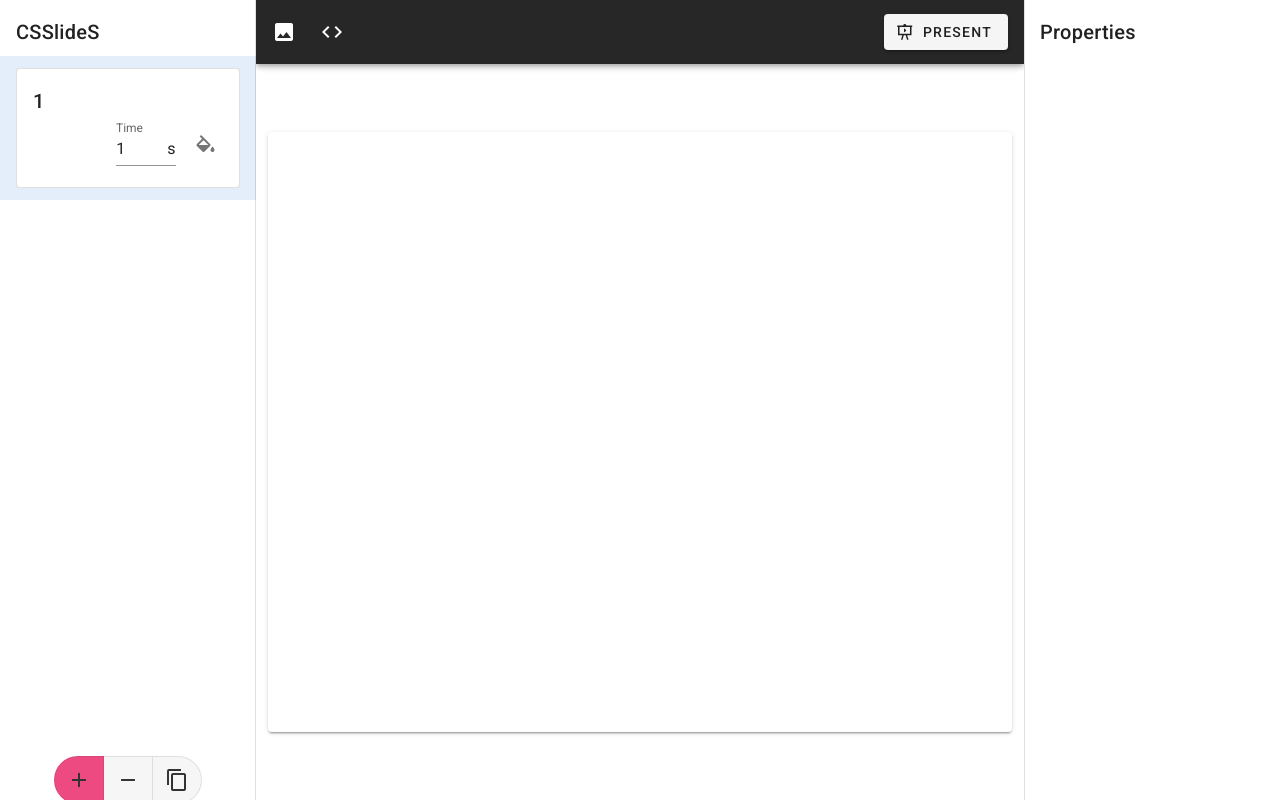
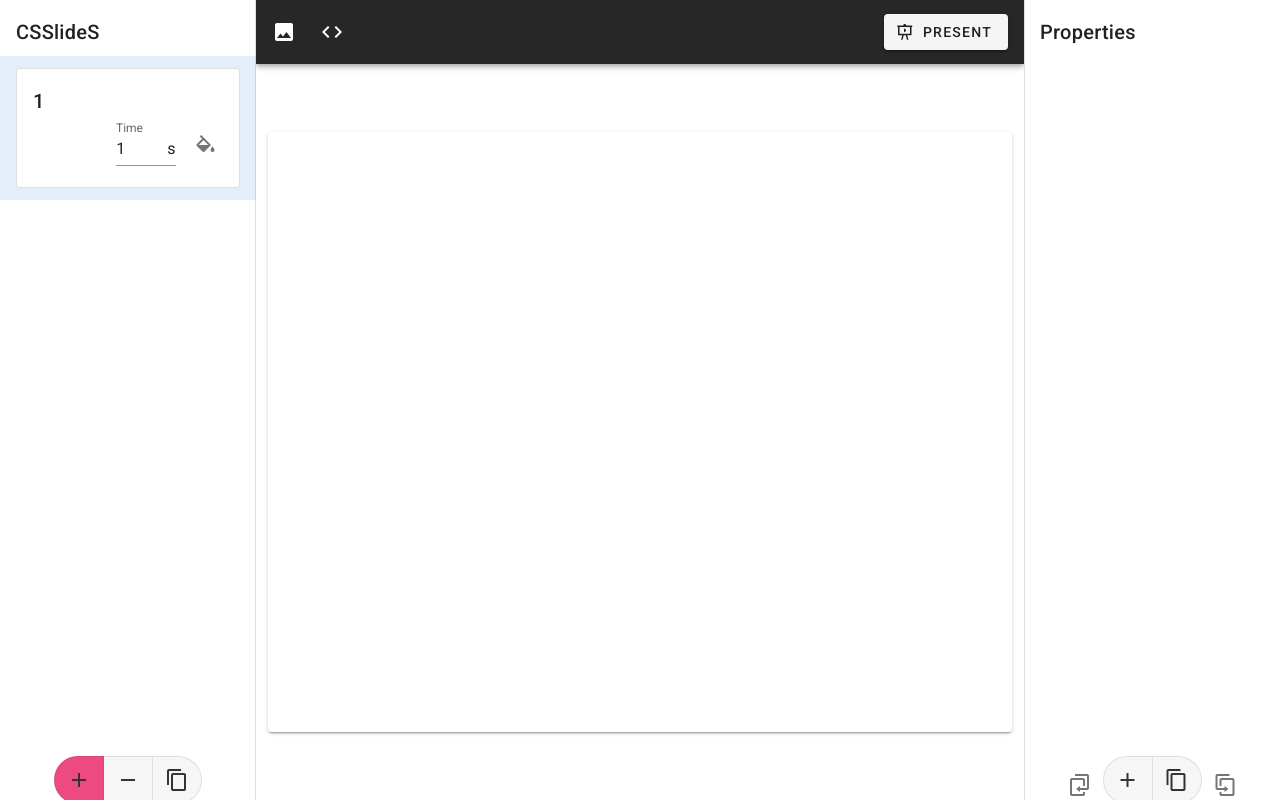
Before and after one commit to jdranczewski/ic-hack-2020, a Vue app in the folder slideshow-editor/: page / in a window 1280 px wide. Built offline with nearby package versions, Linux system fonts and the light colour scheme.

Commit message:
Added a new set of buttons, copying objects to next and prev slide

```diff
--- a/slideshow-editor/src/App.vue
+++ b/slideshow-editor/src/App.vue
@@ -149,6 +149,27 @@
           </v-list-item>
         </v-list-item-group>
       </v-list>
+
+      <template v-slot:append>
+        <v-row align="center" justify="center">
+          <div class="pa-2">
+            <v-btn @click="copyElement(currentSlide-1)" icon>
+              <v-icon style="transform: scaleX(-1)" left>mdi-content-duplicate</v-icon>
+            </v-btn>
+            <v-btn-toggle rounded>
+              <v-btn @click="addSlide(currentSlide)">
+                <v-icon>mdi-plus</v-icon>
+              </v-btn>
+              <v-btn @click="copySlide(currentSlide)">
+                <v-icon>mdi-content-copy</v-icon>
+              </v-btn>
+            </v-btn-toggle>
+            <v-btn @click="copyElement(currentSlide+1)" icon>
+              <v-icon right>mdi-content-duplicate</v-icon>
+            </v-btn>
+          </div>
+        </v-row>
+      </template>
     </v-navigation-drawer>
   </v-app>
 </template>
@@ -203,6 +224,14 @@ export default {
         JSON.parse(JSON.stringify(this.slides[slide_index]))
       );
       this.currentSlide = slide_index + 1;
+    },
+
+    copyElement(into_s) {
+      if (this.slides[into_s] !== undefined && this.selected_items.length > 0) {
+        this.slides[into_s].visible.push(this.last_item());
+        this.slides[into_s].styles[this.last_item()] = JSON.parse(JSON.stringify(this.slides[this.currentSlide].styles[this.last_item()]));
+        this.currentSlide = into_s;
+      }
     },
 
     addImage(slide_index) {
@@ -269,7 +298,7 @@ export default {
           for(var j in this.slides[i].styles){
             //var box_height = this.$refs.renderbox.clientHeight -24;
             //var box_width = this.$refs.renderbox.clientWidth -24 ;
-            var box_height =600
+            var box_height = 600
             var box_width = 1067
             var angle = this.slides[i].styles[j].angle * Math.PI/180
             console.log(angle)
```
